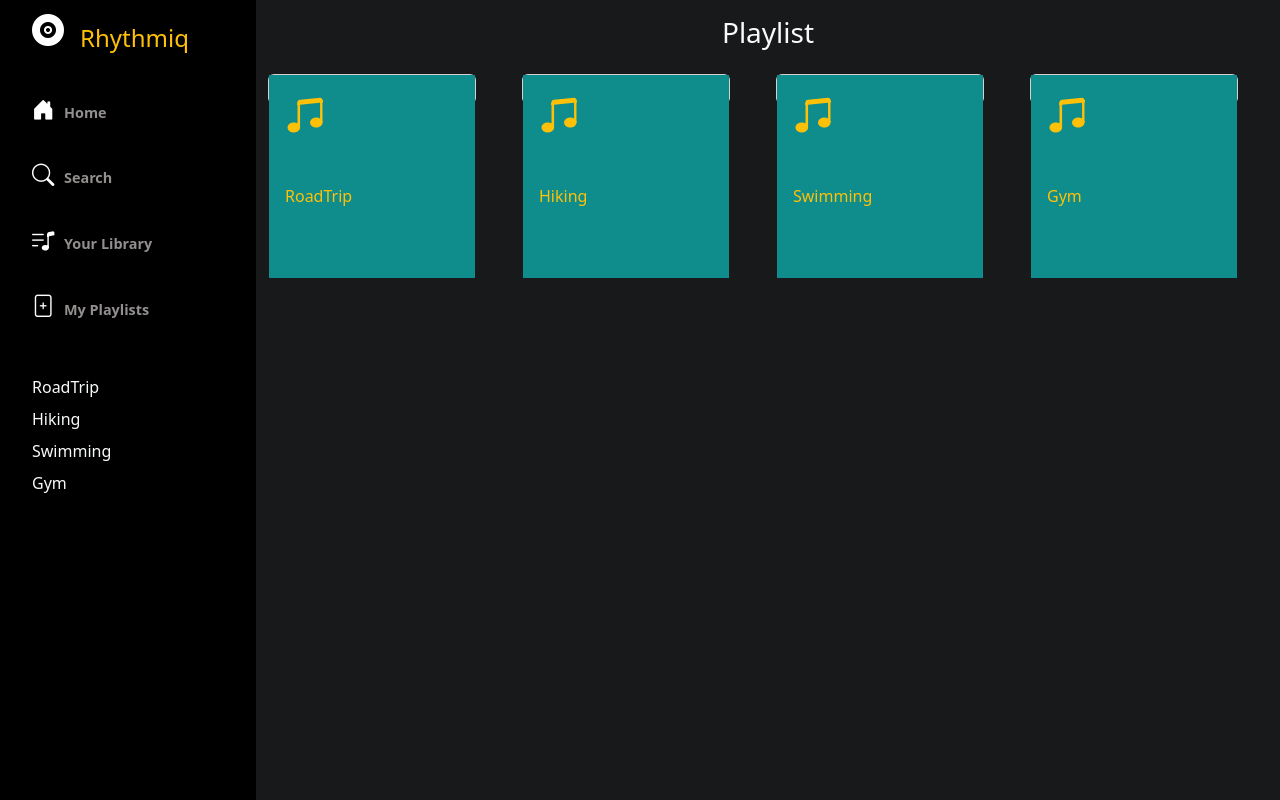
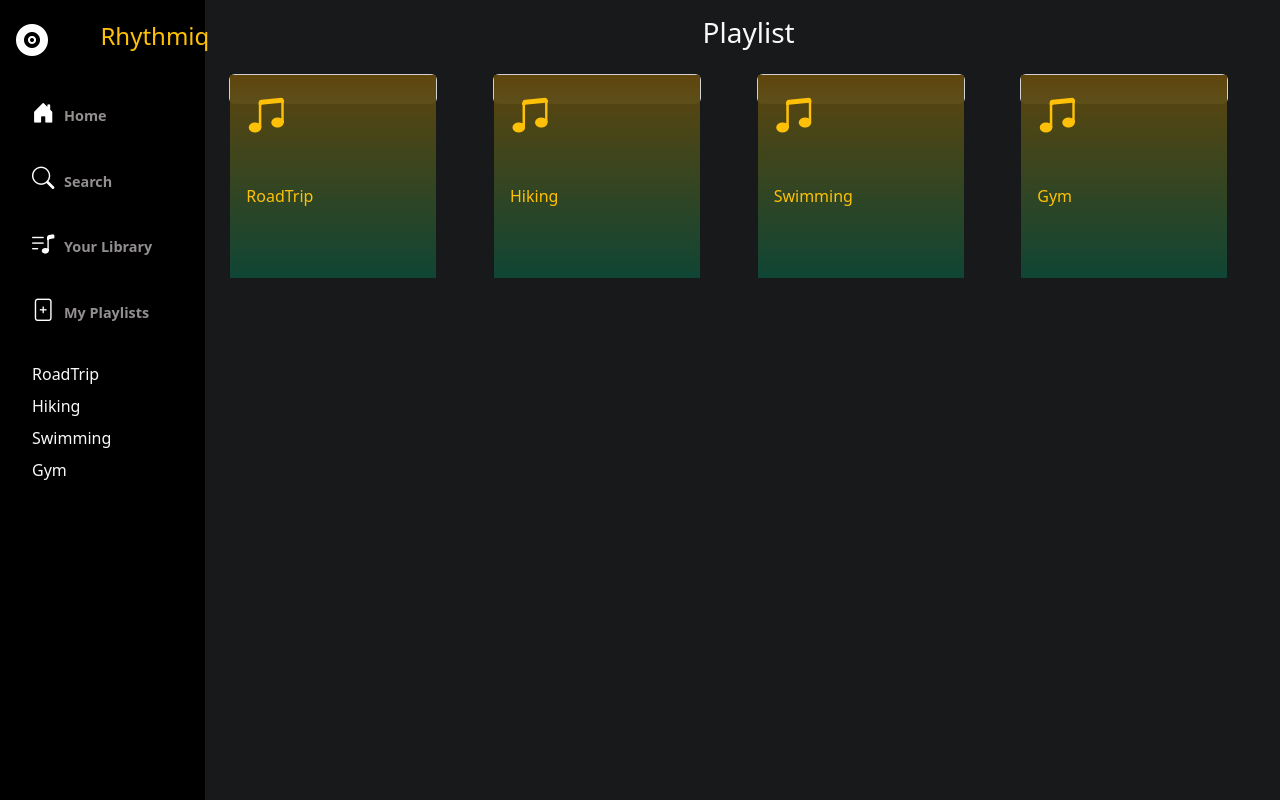
Before and after one commit to ngachadavid/RhythmicMusicApp, a React (Create React App) app in the folder rhythmiq/: page /library in a window 1280 px wide. Built offline with nearby package versions, Linux system fonts and the light colour scheme; data requests are answered from the project's data file.

Commit message:
Readjusted some styling

```diff
--- a/rhythmiq/src/component/App.js
+++ b/rhythmiq/src/component/App.js
@@ -71,8 +71,15 @@ function App() {
   }
 
   return (
-    <div className="App">
-      <Navbar playlist={playlist} selectedPlaylist={handleSelectedPlaylist} />
+    <>
+      <div class="row theme-bg">
+        <div class="navgrid col-3 col-lg-2">
+          <Navbar
+            playlist={playlist}
+            selectedPlaylist={handleSelectedPlaylist}
+          />
+        </div>
+        <div class="bodygrid col-9  col-lg-10">
           <Routes>
             <Route
               path="/"
@@ -129,6 +136,8 @@ function App() {
             ></Route>
           </Routes>
         </div>
+      </div>
+    </>
   );
 }
 
--- a/rhythmiq/src/component/Home.js
+++ b/rhythmiq/src/component/Home.js
@@ -12,7 +12,7 @@ const Home = ({ songs, onSelection }) => {
 
   return (
     <div className="body-position">
-      <div className="elementp theme-bg">
+      <div className=" theme-bg">
         <div className="text-light">
           <h5 className="py-3 ms-3">Rhythmiq Genres</h5>
           <div className="container ">
--- a/rhythmiq/src/component/Library.js
+++ b/rhythmiq/src/component/Library.js
@@ -3,7 +3,7 @@ import LibraryItem from "./LibraryItem";
 
 const Library = ({ playlists, selectedPlaylist }) => {
   return (
-    <div className="elementp text-light theme-bg">
+    <div className=" text-light theme-bg">
       <h3 className="py-3 text-center">Playlist</h3>
       <div className="container">
         <div className="row g-3">
--- a/rhythmiq/src/component/Navbar.js
+++ b/rhythmiq/src/component/Navbar.js
@@ -12,9 +12,9 @@ const Navbar = ({ playlist, selectedPlaylist }) => {
 
   return (
     <nav className="navposition">
-      <div>
+      <div className="d-md-flex align-items-center justify-content-between mt-3 ms-3">
         <i className="bi bi-vinyl-fill"></i>
-        <h4 className="text-warning mt-4 ms-3 ">Rhythmiq</h4>
+        <h4 className="text-warning">Rhythmiq</h4>
       </div>
 
       <ul>
--- a/rhythmiq/src/component/PlayList.js
+++ b/rhythmiq/src/component/PlayList.js
@@ -112,7 +112,7 @@ function Playlist({
   });
 
   return (
-    <div className="elementp theme-bg text-light">
+    <div className=" theme-bg text-light">
       <div className="top-playlist">
         <div
           className="d-md-flex justify-content-start align-items-center px-4"
--- a/rhythmiq/src/component/Player.js
+++ b/rhythmiq/src/component/Player.js
@@ -133,7 +133,7 @@ function Player(props) {
   };
 
   return (
-    <div className="elementp theme-bg">
+    <div className=" theme-bg">
       <p>
         <div className="text-anim text-light">
           <strong>Upcoming Song:</strong>
@@ -202,7 +202,7 @@ export default Player;
 // const Player = ({songPath}) => {
 //   const cool="../Music/WildVibes  Martin Miller ft Arild Aas  Far From You.mp3"
 //   return (
-//     <div className='elementp theme-bg p-5'>
+//     <div className=' theme-bg p-5'>
 //       <AudioPlayer
 //     autoPlay
 //     src={require("../Music/WildVibes  Martin Miller ft Arild Aas  Far From You.mp3")}
--- a/rhythmiq/src/component/Search.js
+++ b/rhythmiq/src/component/Search.js
@@ -24,7 +24,7 @@ function Search({ songs, clickedInAdd }) {
   });
 
   return (
-    <div className="elementp text-light text-center theme-bg">
+    <div className=" text-light text-center theme-bg">
       <div className="ui large fluid icon input py-5">
         <input
           className="p-2"
--- a/rhythmiq/src/index.css
+++ b/rhythmiq/src/index.css
@@ -1,3 +1,8 @@
+* {
+  margin: 0;
+  padding: 0;
+  box-sizing: border-box;
+}
 body {
   margin: 0;
   font-family: -apple-system, BlinkMacSystemFont, "Segoe UI", "Roboto", "Oxygen",
@@ -6,35 +11,23 @@ body {
   -webkit-font-smoothing: antialiased;
   -moz-osx-font-smoothing: grayscale;
 }
-
 code {
   font-family: source-code-pro, Menlo, Monaco, Consolas, "Courier New",
     monospace;
 }
-
-body-position {
-  width: 100%;
-  margin: 0;
-  padding: 0;
-  box-sizing: border-box;
+.bodygrid {
+  min-height: 100vh;
 }
 
-.navposition {
+.navgrid {
   background-color: rgb(0, 0, 0);
-  width: 20%;
-  height: 100vh;
-  position: fixed;
-  display: flex;
-  flex-direction: column;
-  top: 0;
-  left: 0;
-  align-items: flex-start;
-  justify-content: start;
+  min-height: 90vh;
 }
 
 .navposition ul li {
   list-style: none;
   text-decoration: none;
+  display: block;
   margin: 2rem 0;
 }
 
@@ -55,25 +48,14 @@ body-position {
   color: rgb(255, 255, 255);
 }
 
-nav>div {
-  display: flex;
-  align-items: center;
-  justify-content: center;
-  margin-left: 2rem;
+nav > div {
+  width: 100%;
 }
 
-nav>div i {
+nav > div i {
   font-size: 2rem;
   color: white;
 }
-
-.elementp {
-  min-height: 100vh;
-
-  width: 80%;
-  margin-left: 20%;
-}
-
 .theme-bg {
   background-color: rgb(24, 25, 27);
 }
@@ -83,7 +65,7 @@ nav>div i {
 }
 
 .bg-decided {
-  background-color: rgb(15, 141, 141);
+  background: linear-gradient(rgba(95, 69, 12, 1), rgba(12, 88, 63, 0.7));
 }
 
 #playlist li {
@@ -104,23 +86,20 @@ nav>div i {
 }
 
 .top-hover::after {
-  content: '';
+  content: "";
   position: absolute;
   top: 0;
   left: 0;
   width: 100%;
   height: 100%;
   transition: 0.1s;
-
 }
 
 .top-hover:hover::after {
-
   background: linear-gradient(rgba(57, 255, 222, 0.2), rgba(70, 255, 224, 0.2)),
     url("./Music/play.svg") no-repeat;
   background-position: center;
   background-size: 60% 40%;
-
 }
 
 @media (max-width: 68rem) {
@@ -128,14 +107,9 @@ nav>div i {
     width: 30%;
   }
 
-  nav>div {
+  nav > div {
     flex-direction: column;
 
     margin-left: 1rem;
   }
-
-  .elementp {
-    width: 70%;
-    margin-left: 30%;
-  }
 }
```
Lines whose indentation alone changed are shown as unchanged.
